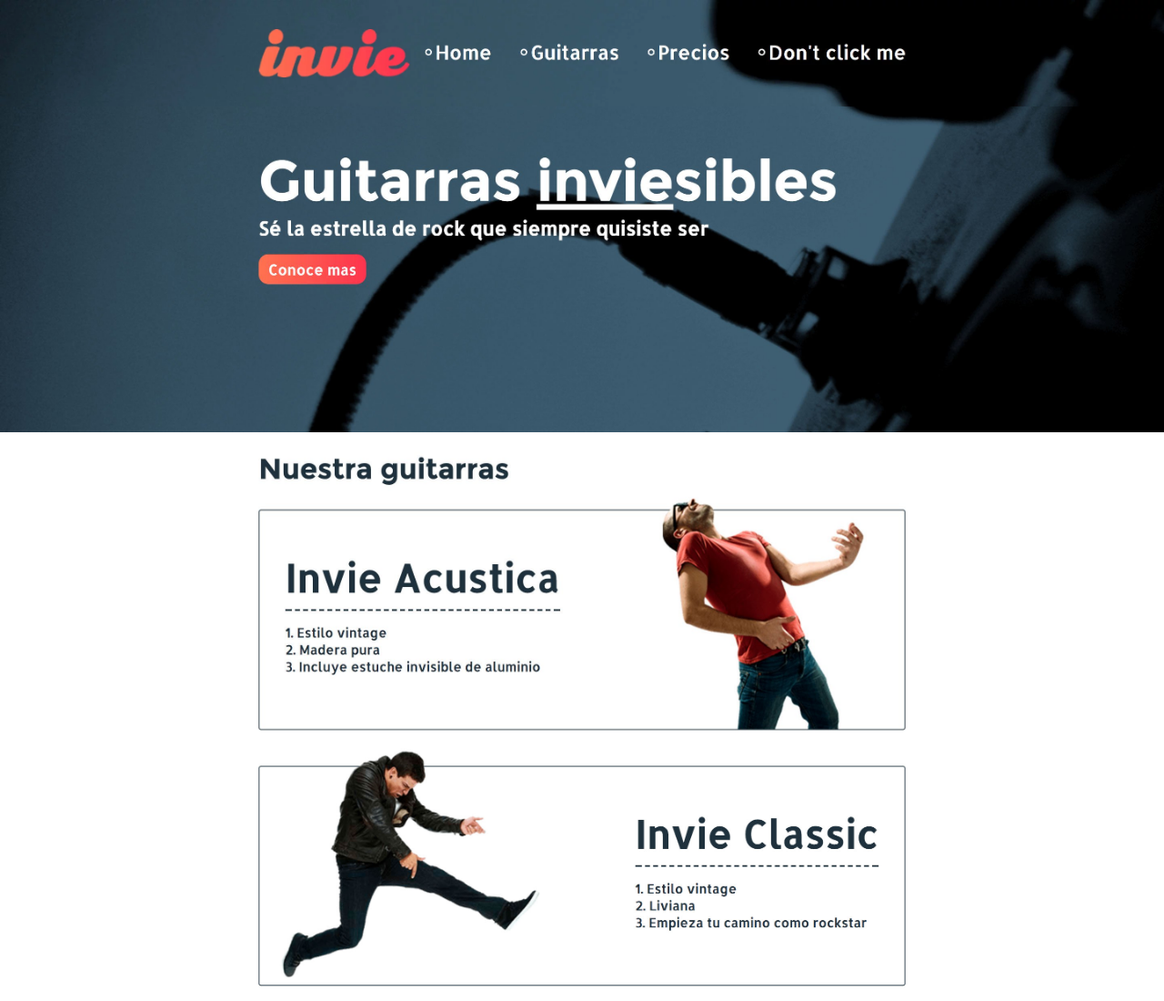
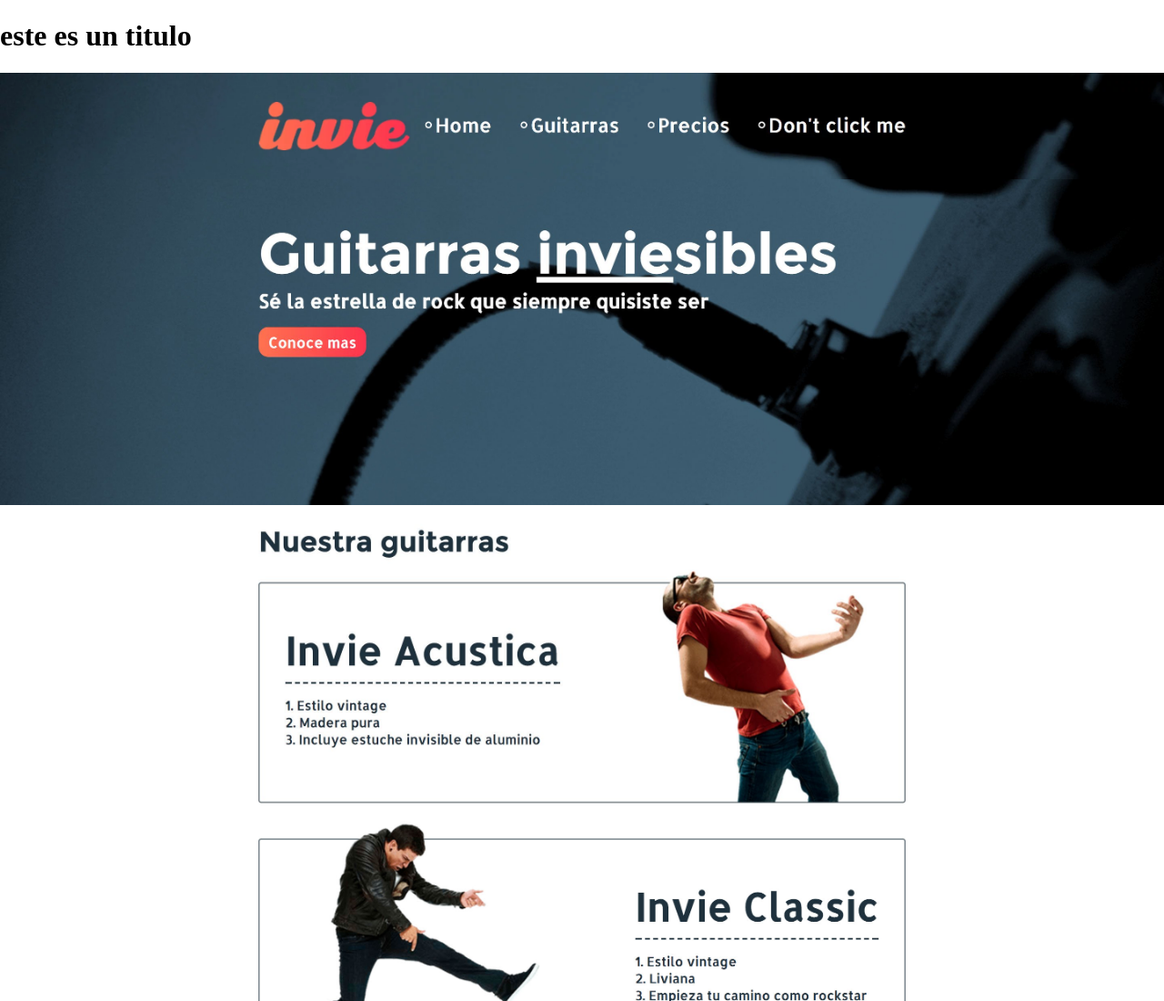
Before and after one commit to camh3190/invie-github, a plain HTML site: page index.html in a window 1280 px wide. Shown: the top 1100 px of the page at 91% size. Drawn offline with Linux system fonts and the light colour scheme.

Commit message:
no recuerdo de que es

```diff
--- a/index.html
+++ b/index.html
@@ -14,6 +14,7 @@
     </style>
 </head>
 <body>
+    <h1>este es un titulo</h1>
     <img src="./header.webp" alt="">
     <img src="./hero.jpg" alt="">
     <img src="./acustica.jpg" alt="">
```
